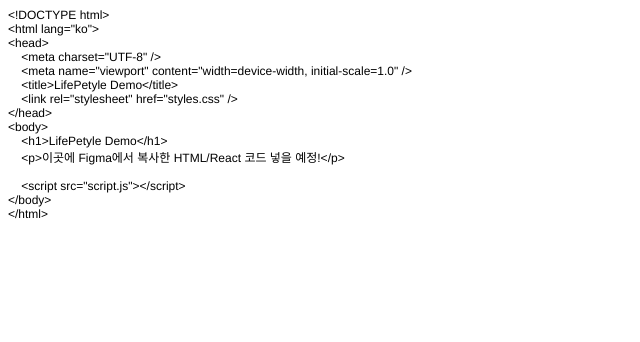
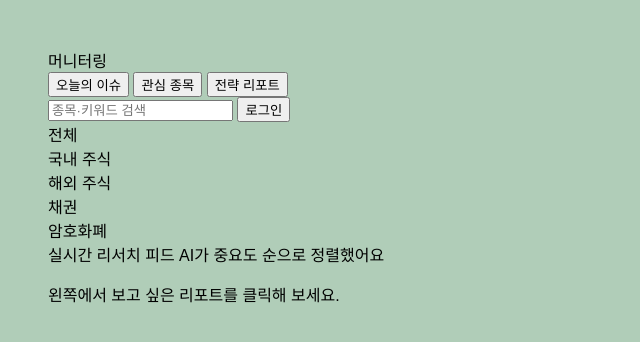
Before and after one commit to wonsam99-creator/moneytoring, a plain HTML site: page index.html in a window 1280 px wide. Shown: the whole page, without its empty margins (0-640 px from the left). Drawn offline with Linux system fonts and the light colour scheme.

Commit message:
index.html

```diff
--- a/index.html
+++ b/index.html
@@ -1,31 +1,63 @@
-<!DOCTYPE html PUBLIC "-//W3C//DTD HTML 4.01//EN" "http://www.w3.org/TR/html4/strict.dtd">
-<html>
+<!DOCTYPE html>
+<html lang="ko">
 <head>
-  <meta http-equiv="Content-Type" content="text/html; charset=utf-8">
-  <meta http-equiv="Content-Style-Type" content="text/css">
-  <title></title>
-  <meta name="Generator" content="Cocoa HTML Writer">
-  <meta name="CocoaVersion" content="2685.2">
-  <style type="text/css">
-    p.p1 {margin: 0.0px 0.0px 0.0px 0.0px; font: 12.0px Helvetica}
-    p.p2 {margin: 0.0px 0.0px 0.0px 0.0px; font: 12.0px Helvetica; min-height: 14.0px}
-  </style>
+  <meta charset="UTF-8" />
+  <meta name="viewport" content="width=device-width, initial-scale=1.0" />
+  <title>머니터링 – 데모 보드</title>
+  <link rel="stylesheet" href="styles.css" />
 </head>
 <body>
-<p class="p1">&lt;!DOCTYPE html&gt;</p>
-<p class="p1">&lt;html lang="ko"&gt;</p>
-<p class="p1">&lt;head&gt;</p>
-<p class="p1"><span class="Apple-converted-space">    </span>&lt;meta charset="UTF-8" /&gt;</p>
-<p class="p1"><span class="Apple-converted-space">    </span>&lt;meta name="viewport" content="width=device-width, initial-scale=1.0" /&gt;</p>
-<p class="p1"><span class="Apple-converted-space">    </span>&lt;title&gt;LifePetyle Demo&lt;/title&gt;</p>
-<p class="p1"><span class="Apple-converted-space">    </span>&lt;link rel="stylesheet" href="styles.css" /&gt;</p>
-<p class="p1">&lt;/head&gt;</p>
-<p class="p1">&lt;body&gt;</p>
-<p class="p1"><span class="Apple-converted-space">    </span>&lt;h1&gt;LifePetyle Demo&lt;/h1&gt;</p>
-<p class="p1"><span class="Apple-converted-space">    </span>&lt;p&gt;이곳에 Figma에서 복사한 HTML/React 코드 넣을 예정!&lt;/p&gt;</p>
-<p class="p2"><br></p>
-<p class="p1"><span class="Apple-converted-space">    </span>&lt;script src="script.js"&gt;&lt;/script&gt;</p>
-<p class="p1">&lt;/body&gt;</p>
-<p class="p1">&lt;/html&gt;</p>
+  <div class="mt-app">
+    <!-- 상단 헤더 -->
+    <header class="mt-header">
+      <div class="mt-logo">머니터링</div>
+      <nav class="mt-nav">
+        <button class="mt-nav-btn mt-nav-btn--active">오늘의 이슈</button>
+        <button class="mt-nav-btn">관심 종목</button>
+        <button class="mt-nav-btn">전략 리포트</button>
+      </nav>
+      <div class="mt-header-right">
+        <input
+          type="search"
+          class="mt-search"
+          placeholder="종목·키워드 검색"
+        />
+        <button class="mt-login">로그인</button>
+      </div>
+    </header>
+
+    <!-- 필터 바 -->
+    <section class="mt-filters">
+      <div class="mt-filter-chip mt-filter-chip--active">전체</div>
+      <div class="mt-filter-chip">국내 주식</div>
+      <div class="mt-filter-chip">해외 주식</div>
+      <div class="mt-filter-chip">채권</div>
+      <div class="mt-filter-chip">암호화폐</div>
+    </section>
+
+    <!-- 메인 컨텐츠 영역 -->
+    <main class="mt-main">
+      <!-- 왼쪽: 리스트 -->
+      <section class="mt-list">
+        <header class="mt-list-header">
+          <span class="mt-list-title">실시간 리서치 피드</span>
+          <span class="mt-list-sub">AI가 중요도 순으로 정렬했어요</span>
+        </header>
+
+        <ul class="mt-article-list" id="article-list">
+          <!-- JS에서 항목을 채워 넣음 -->
+        </ul>
+      </section>
+
+      <!-- 오른쪽: 상세 / 썸네일 영역 -->
+      <aside class="mt-detail" id="detail-panel">
+        <div class="mt-detail-placeholder">
+          왼쪽에서 보고 싶은 리포트를 클릭해 보세요.
+        </div>
+      </aside>
+    </main>
+  </div>
+
+  <script src="script.js"></script>
 </body>
 </html>
```
